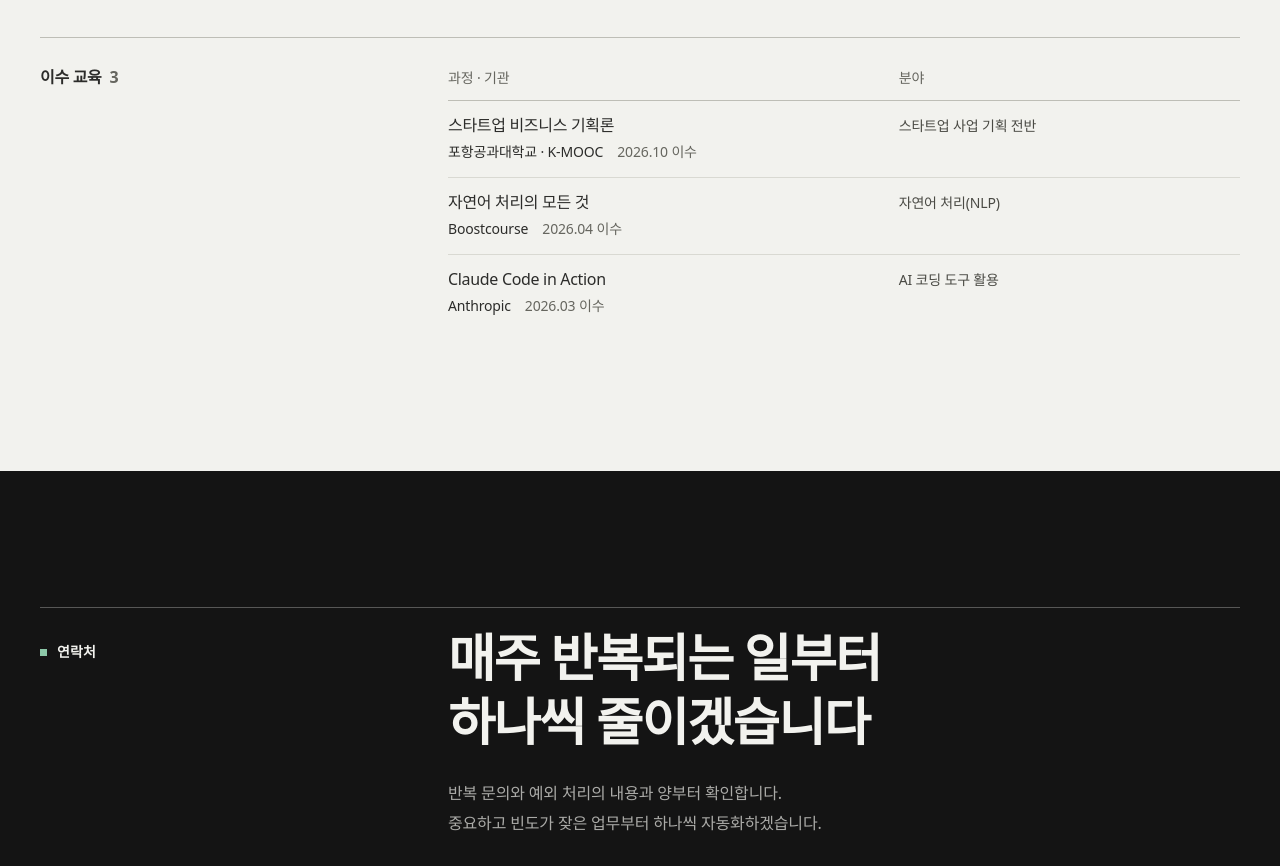
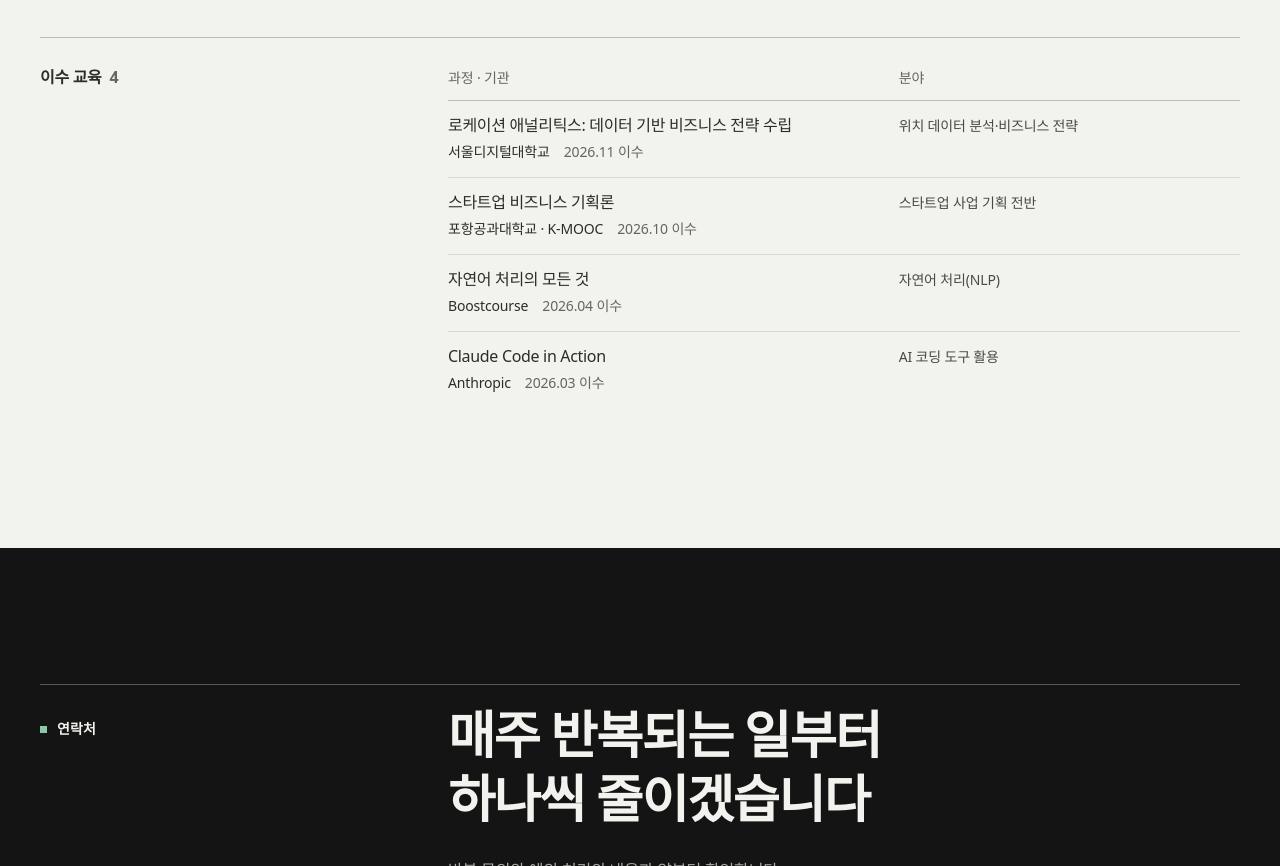
Before and after one commit to yeseul3538/yeseul-portfolio, a plain HTML site: page index.html in a window 1280 px wide. Shown: the part 9104-9970 px from the top of the page. Drawn offline with Linux system fonts and the light colour scheme; a web font is replaced by a local one.

Commit message:
이수 교육에 로케이션 애널리틱스(서울디지털대학교) 추가 (#2)

```diff
--- a/index.html
+++ b/index.html
@@ -916,10 +916,14 @@
 
     <div class="cert-group is-course">
       <div class="cert-group-head">
-        <h3>이수 교육<em>3</em></h3>
+        <h3>이수 교육<em>4</em></h3>
       </div>
       <p class="cert-head"><span>과정 · 기관</span><span>분야</span></p>
       <div class="cert-list">
+        <article class="cert-row">
+          <div class="cert-main"><h4>로케이션 애널리틱스: 데이터 기반 비즈니스 전략 수립</h4><p class="parts"><span>서울디지털대학교</span><span>2026.11 이수</span></p></div>
+          <p class="cert-use">위치 데이터 분석·비즈니스 전략</p>
+        </article>
         <article class="cert-row">
           <div class="cert-main"><h4>스타트업 비즈니스 기획론</h4><p class="parts"><span>포항공과대학교 · K-MOOC</span><span>2026.10 이수</span></p></div>
           <p class="cert-use">스타트업 사업 기획 전반</p>
```
